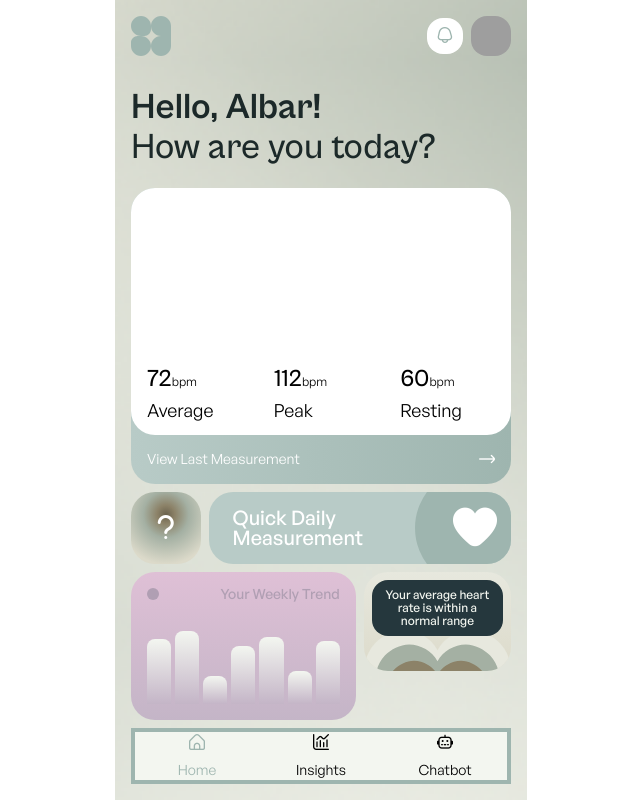
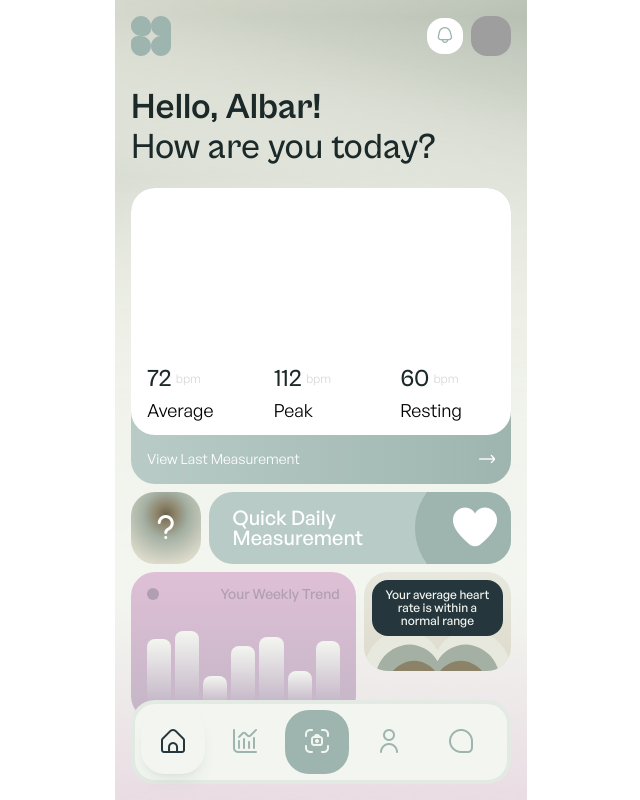
Before and after one commit to al4m-2068/sanubari-app, a React (Vite) app: page / in a window 1280 px wide. Shown: the whole page, without its empty margins (319-959 px from the left). Built offline with nearby package versions, Linux system fonts and the light colour scheme; grey boxes are pictures that could not be loaded.

Commit message:
Changed some details and made the navbar

```diff
--- a/index.html
+++ b/index.html
@@ -7,7 +7,7 @@
     <title>sanubari-app</title>
   </head>
   <body>
-    <div id="root" class="mx-auto w-103 relative h-screen flex flex-col bg-th-plain-white font-general bg-[url('/src/assets/images/bg-main-gradient.png')] bg-cover bg-fixed"></div>
+    <div id="root" class="mx-auto w-103 relative h-screen flex flex-col bg-th-plain-white font-general bg-[url('/src/assets/images/bg-main-gradient.png')] bg-[length:100%_100%] bg-fixed"></div>
     <script type="module" src="/src/main.jsx"></script>
   </body>
 </html>
--- a/src/index.css
+++ b/src/index.css
@@ -15,6 +15,7 @@
   --font-general: 'General Sans', sans-serif;
   --color-th-plain-white: #f3f6f0;
   --color-th-plain-black: #1c2929;
+  --color-th-plain-grey: #d8d8d8;
   --color-th-green-darker: #25373d;
   --color-th-green-dark: #9eb5af;
   --color-th-green-light: #b8cbc7;
--- a/src/layout/Theme.jsx
+++ b/src/layout/Theme.jsx
@@ -6,7 +6,9 @@ import { useSariAuthStore } from "../data/sariAuthStore"
 const pageList = [
   { path: '/', title: 'Home', icon: 'fi-rr-home' },
   { path: '/insights', title: 'Insights', icon: 'fi-rr-chart-histogram' },
-  { path: '/chatbot', title: 'Chatbot', icon: 'fi-rr-robot' },
+  { path: '/measure', title: 'Measure', icon: 'fi-rr-camera-viewfinder' },
+  { path: '/profile', title: 'Profile', icon: 'fi-rr-user' },
+  { path: '/chatbot', title: 'Chatbot', icon: 'fi-rr-beacon' },
 ]
 
 function Theme() {
@@ -30,14 +32,13 @@ function Theme() {
         <Outlet/>
       </main>
       <nav className="absolute bottom-0 left-0 w-full p-4">
-        <ul className="border-4 border-th-green-dark bg-th-plain-white flex">
-          {pageList.map(({path, title, icon}) => (
+        <ul className="border-4 border-th-green-dark/20 bg-th-plain-white flex justify-between p-1.5 w-full rounded-3xl">
+          {pageList.map(({path, icon}, index) => (
             <li key={path} className="flex-1">
               <NavLink to={path} className={({ isActive }) => `
-                w-full flex flex-col gap-1 items-center justify-center ${isActive ? 'text-th-green-dark' : 'text-th-green'}
+                flex flex-col gap-1 items-center justify-center size-16 rounded-3xl ${index == 2 ? 'text-th-plain-white bg-th-green-dark' : 'text-th-green-dark bg-th-plain-white'} ${isActive ? 'text-th-green-darker shadow-th-green-dark/20 shadow-lg' : 'text-th-green-dark'}
               `}>
-                <i className={`fi ${icon}`} aria-hidden='true'></i>
-                <span className="text-sm">{title}</span>
+                <i className={`fi ${icon} text-2xl/[90%]`} aria-hidden='true'></i>
               </NavLink>
             </li>
           ))}
--- /dev/null
+++ b/src/pages/Camera.jsx
@@ -0,0 +1,8 @@
+
+function Camera() {
+  return (
+    <div>Camera</div>
+  )
+}
+
+export default Camera
--- a/src/pages/Home.jsx
+++ b/src/pages/Home.jsx
@@ -26,15 +26,15 @@ function Home() {
             {/* INFO DIV */}
             <div className="flex w-full gap-8">
               <div className="flex-1 flex flex-col gap-3">
-                <p className="text-xs/[90%]"><span className="text-2xl/[90%] font-medium font-cabinet">72</span>bpm</p>
+                <p className="text-xs/[90%] text-th-plain-grey flex items-center gap-1"><span className="text-2xl/[90%] text-th-plain-black font-medium font-cabinet">72</span>bpm</p>
                 <p className="text-lg/[90%]">Average</p>
               </div>
               <div className="flex-1 flex flex-col gap-3">
-                <p className="text-xs/[90%]"><span className="text-2xl/[90%] font-medium font-cabinet">112</span>bpm</p>
+                <p className="text-xs/[90%] text-th-plain-grey flex items-center gap-1"><span className="text-2xl/[90%] text-th-plain-black font-medium font-cabinet">112</span>bpm</p>
                 <p className="text-lg/[90%]">Peak</p>
               </div>
               <div className="flex-1 flex flex-col gap-3">
-                <p className="text-xs/[90%]"><span className="text-2xl/[90%] font-medium font-cabinet">60</span>bpm</p>
+                <p className="text-xs/[90%] text-th-plain-grey flex items-center gap-1"><span className="text-2xl/[90%] text-th-plain-black font-medium font-cabinet">60</span>bpm</p>
                 <p className="text-lg/[90%]">Resting</p>
               </div>
             </div>
--- a/src/router/router.jsx
+++ b/src/router/router.jsx
@@ -6,6 +6,7 @@ import Chatbot from "../pages/Chatbot";
 import AuthLayout from "../layout/AuthLayout";
 import SignIn from "../pages/auth/SignIn";
 import Profile from "../pages/Profile";
+import Camera from "../pages/Camera";
 
 export const router = createBrowserRouter([
   {
@@ -23,6 +24,7 @@ export const router = createBrowserRouter([
       { path: 'insights', element: <Insights/> },
       { path: 'chatbot', element: <Chatbot/> },
       { path: 'profile', element: <Profile/> },
+      { path: 'measure', element: <Camera/> },
     ],
   },
 ])
```
Also changed, not shown: src/assets/images/bg-main-gradient.png.
